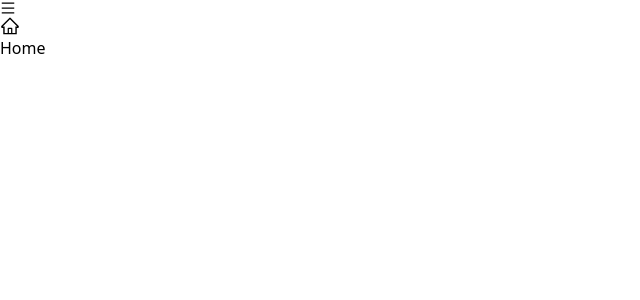
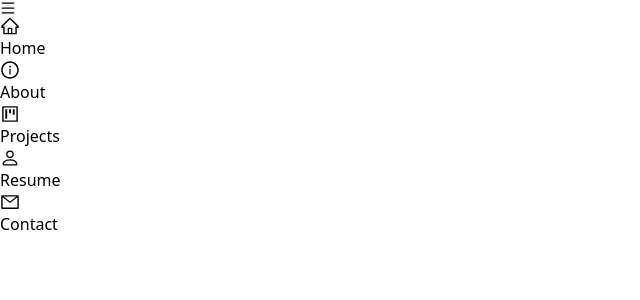
Before and after one commit to dterceroparker/doribel-react-portfolio, a React (Vite) app: page / in a window 1280 px wide. Both pictures are taken after a click on the icon 8 px from the left and 8 px from the top of the page. Shown: the top 300 px of the page, without its empty margins (0-640 px from the left). Built offline with nearby package versions, Linux system fonts and the light colour scheme.

Commit message:
add About, Projects, Resume and Contact icons

```diff
--- a/src/components/Sidenav/Sidenav.jsx
+++ b/src/components/Sidenav/Sidenav.jsx
@@ -1,7 +1,9 @@
 
 import  React, { useState } from 'react'
 
-import {  AiOutlineMenu, AiOutlineHome } from 'react-icons/ai'
+import {  AiOutlineMenu, AiOutlineHome, AiOutlineProject, AiOutlineMail, AiOutlineInfoCircle } from 'react-icons/ai'
+// import { GrProjects } from 'react-icons/gr'
+import {BsPerson} from 'react-icons/bs'
 
 const Sidenav = () => {
   const [nav, setNav] = useState(false)
@@ -18,9 +20,30 @@
       {
         nav ? (
           <div className='fixed w-full h-screen bg-white/90 flex flex-col justify-center items-center z-20'>
-            <a href="#main" className='w-[75%] flex justify-center items-center rounded-full shadow-lg bg-gray-100 shadow-gray-400 m-2 p-4 cursor-pointer hover:scale-110 ease-in duration-200'>
+            <a href="#main"
+            className='w-[75%] flex justify-center items-center rounded-full shadow-lg bg-gray-100 shadow-gray-400 m-2 p-4 cursor-pointer hover:scale-110 ease-in duration-200'>
               <AiOutlineHome size={20}/>
               <span className='pl-14'>Home</span>
+            </a>
+            <a href="#main"
+            className='w-[75%] flex justify-center items-center rounded-full shadow-lg bg-gray-100 shadow-gray-400 m-2 p-4 cursor-pointer hover:scale-110 ease-in duration-200'>
+              <AiOutlineInfoCircle size={20}/>
+              <span className='pl-14'>About</span>
+            </a>
+            <a href="#main"
+            className='w-[75%] flex justify-center items-center rounded-full shadow-lg bg-gray-100 shadow-gray-400 m-2 p-4 cursor-pointer hover:scale-110 ease-in duration-200'>
+              <AiOutlineProject size={20}/>
+              <span className='pl-14'>Projects</span>
+            </a>
+            <a href="#main"
+            className='w-[75%] flex justify-center items-center rounded-full shadow-lg bg-gray-100 shadow-gray-400 m-2 p-4 cursor-pointer hover:scale-110 ease-in duration-200'>
+              <BsPerson size={20}/>
+              <span className='pl-14'>Resume</span>
+            </a>
+            <a href="#main"
+            className='w-[75%] flex justify-center items-center rounded-full shadow-lg bg-gray-100 shadow-gray-400 m-2 p-4 cursor-pointer hover:scale-110 ease-in duration-200'>
+              <AiOutlineMail size={20}/>
+              <span className='pl-14'>Contact</span>
             </a>
           </div>
         )
```
